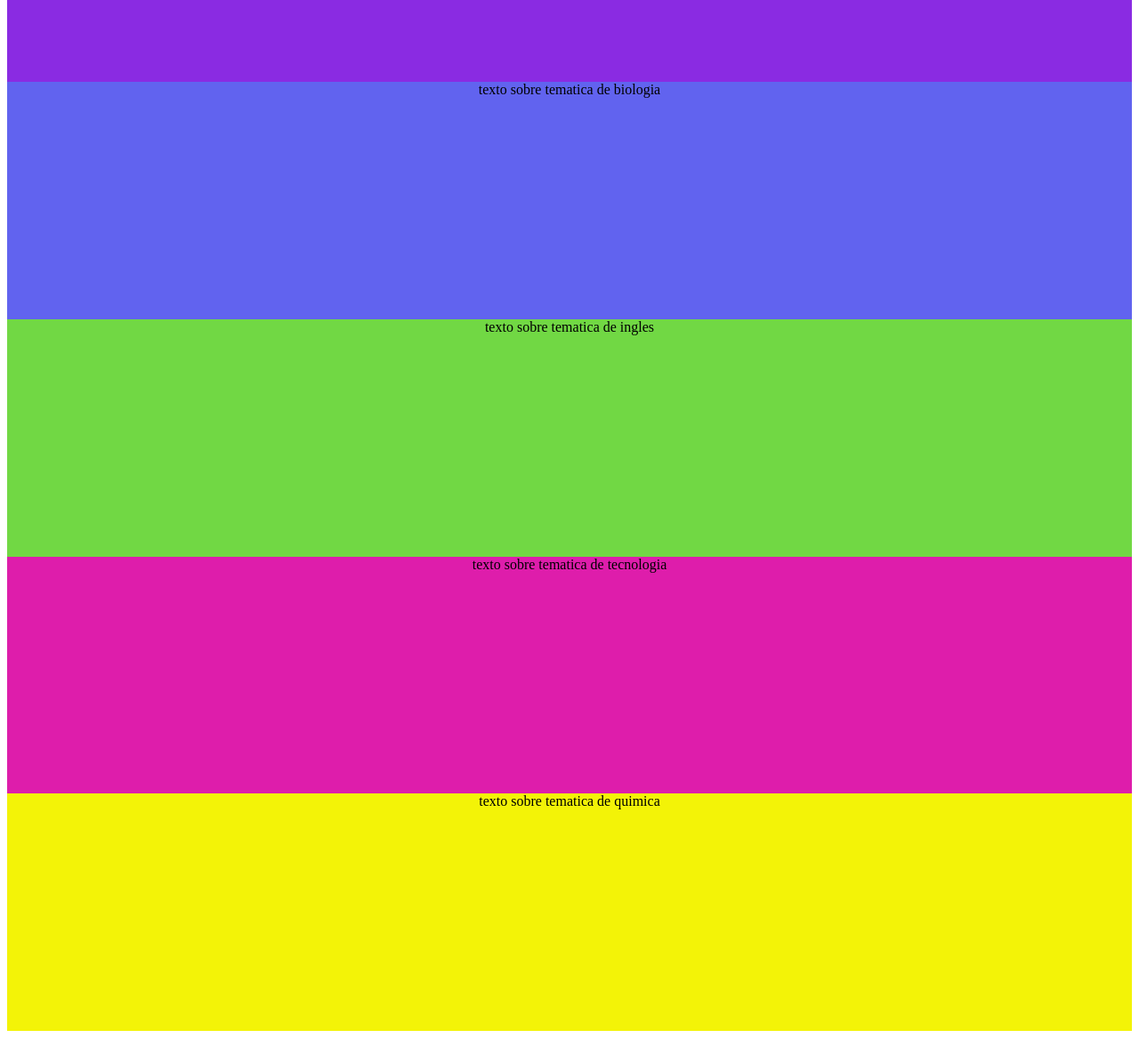
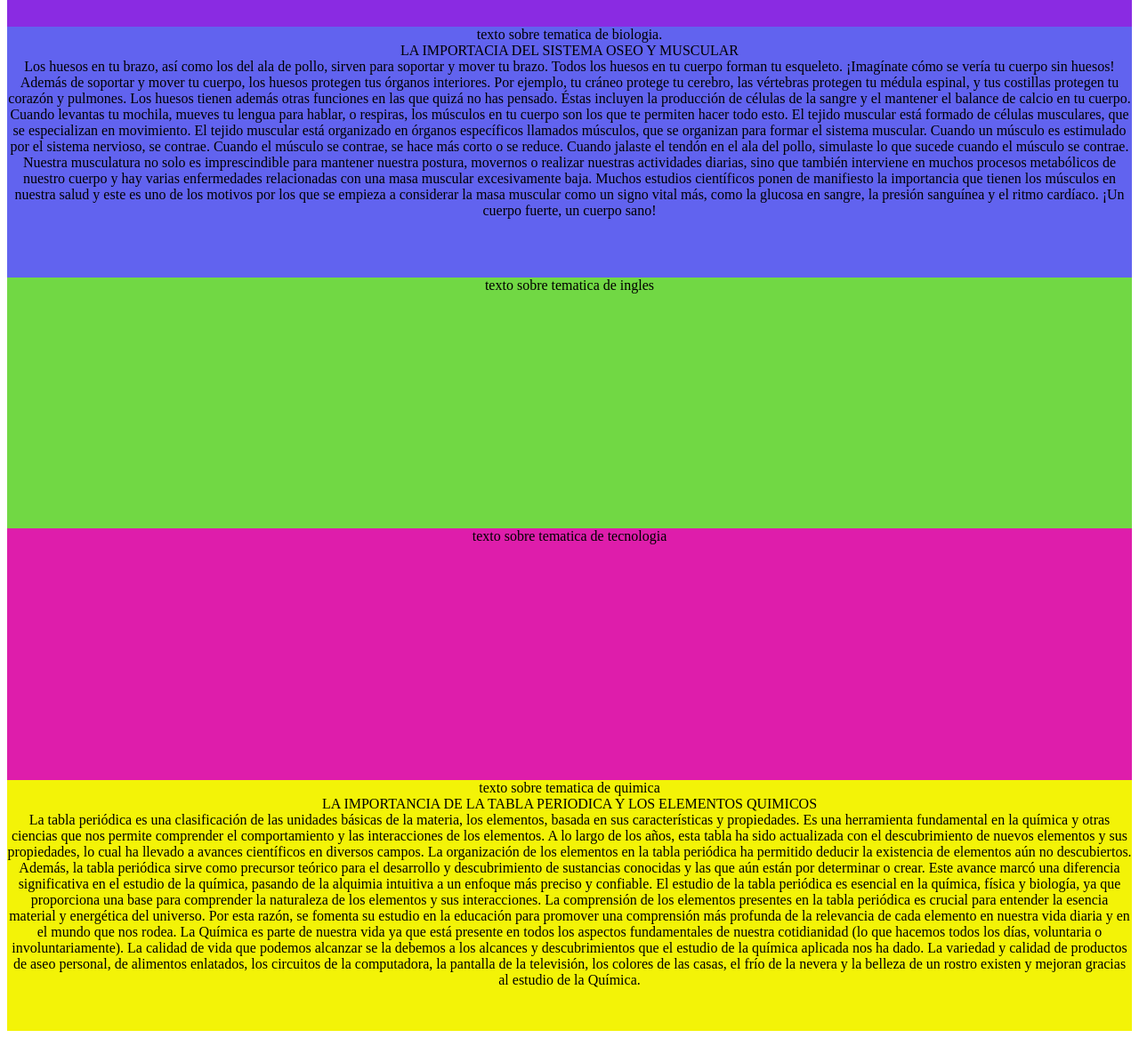
Before and after one commit to samuelramirez8-7cr7/PROYECTOPAGINAWEB, a plain HTML site: page index.html in a window 1280 px wide. Shown: the part 49-1216 px from the top of the page at 89% size. Drawn offline with Linux system fonts and the light colour scheme.

Commit message:
actualizacion 5

```diff
--- a/index.html
+++ b/index.html
@@ -16,16 +16,73 @@ PROYECTO INTEGRADO PAGINA WEB
 
 </div>
 <div  class="biologia">
-    texto sobre tematica de biologia
+    texto sobre tematica de biologia. <br>
+
+LA IMPORTACIA DEL SISTEMA OSEO Y MUSCULAR <br>
+
+    Los huesos en tu brazo, así como los del ala
+    de pollo, sirven para soportar y mover tu
+    brazo. Todos los huesos en tu cuerpo forman tu
+    esqueleto. ¡Imagínate cómo se vería tu cuerpo sin
+    huesos! Además de soportar y mover tu cuerpo,
+    los huesos protegen tus órganos interiores.
+    Por ejemplo, tu cráneo protege tu cerebro, las
+    vértebras protegen tu médula espinal, y tus
+    costillas protegen tu corazón y pulmones. Los
+    huesos tienen además otras funciones en las
+    que quizá no has pensado. Éstas incluyen la
+    producción de células de la sangre y el mantener
+    el balance de calcio en tu cuerpo.
+    Cuando levantas tu mochila, mueves tu lengua para hablar, o respiras,
+    los músculos en tu cuerpo son los que te permiten hacer todo esto. El tejido
+    muscular está formado de células musculares, que se especializan en
+    movimiento. El tejido muscular está organizado en órganos específicos
+    llamados músculos, que se organizan para formar el sistema muscular.
+    Cuando un músculo es estimulado por el sistema nervioso, se contrae. Cuando
+    el músculo se contrae, se hace más corto o se reduce. Cuando jalaste el tendón
+    en el ala del pollo, simulaste lo que sucede cuando el músculo se contrae.
+    Nuestra musculatura no solo es imprescindible para mantener nuestra postura, movernos o realizar nuestras actividades diarias, sino que también interviene en muchos procesos metabólicos de nuestro cuerpo y hay varias enfermedades relacionadas con una masa muscular excesivamente baja. Muchos estudios científicos ponen de manifiesto la importancia que tienen los músculos en nuestra salud y este es uno de los motivos por los que se empieza a considerar la masa muscular como un signo vital más, como la glucosa en sangre, la presión sanguínea y el ritmo cardíaco. ¡Un cuerpo fuerte, un cuerpo sano!
+
+
+
+
+
+
+
 </div>
 <div  class="ingles">
     texto sobre tematica de ingles
 </div>
 <div  class="tecnologia">
     texto sobre tematica de tecnologia
+
+
+
 </div>
 <div  class="quimica">
-    texto sobre tematica de quimica
+    texto sobre tematica de quimica <br>
+    LA IMPORTANCIA DE LA TABLA PERIODICA Y LOS ELEMENTOS QUIMICOS <br>
+
+    La tabla periódica es una clasificación de las unidades básicas de la materia, los elementos, basada en sus características y propiedades. Es una herramienta fundamental en la química y otras ciencias que nos permite comprender el comportamiento y las interacciones de los elementos. A lo largo de los años, esta tabla ha sido actualizada con el descubrimiento de nuevos elementos y sus propiedades, lo cual ha llevado a avances científicos en diversos campos.
+    La organización de los elementos en la tabla periódica ha permitido deducir la existencia de elementos aún no descubiertos. Además, la tabla periódica sirve como precursor teórico para el desarrollo y descubrimiento de sustancias conocidas y las que aún están por determinar o crear. Este avance marcó una diferencia significativa en el estudio de la química, pasando de la alquimia intuitiva a un enfoque más preciso y confiable.
+
+    El estudio de la tabla periódica es esencial en la química, física y biología, ya que proporciona una base para comprender la naturaleza de los elementos y sus interacciones. La comprensión de los elementos presentes en la tabla periódica es crucial para entender la esencia material y energética del universo. Por esta razón, se fomenta su estudio en la educación para promover una comprensión más profunda de la relevancia de cada elemento en nuestra vida diaria y en el mundo que nos rodea.
+    La Química es parte de nuestra vida ya que está presente en todos los aspectos fundamentales de nuestra cotidianidad (lo que hacemos todos los días, voluntaria o involuntariamente). La calidad de vida que podemos alcanzar se la debemos a los alcances y descubrimientos que el estudio de la química aplicada nos ha dado. La variedad y calidad de productos de aseo personal, de alimentos enlatados, los circuitos de la computadora, la pantalla de la televisión, los colores de las casas, el frío de la nevera y la belleza de un rostro existen y mejoran gracias al estudio de la Química.
+
+
+
+
+
+
+
+
+
+
+
+
+
+
+
 </div>
 
 
--- a/temas.css
+++ b/temas.css
@@ -12,7 +12,7 @@
 .encabezado{
 
     width: 100%;
-    height: 200px;
+    height: 100px;
     background-color: blueviolet;
     font-size: 35px;
 
```
